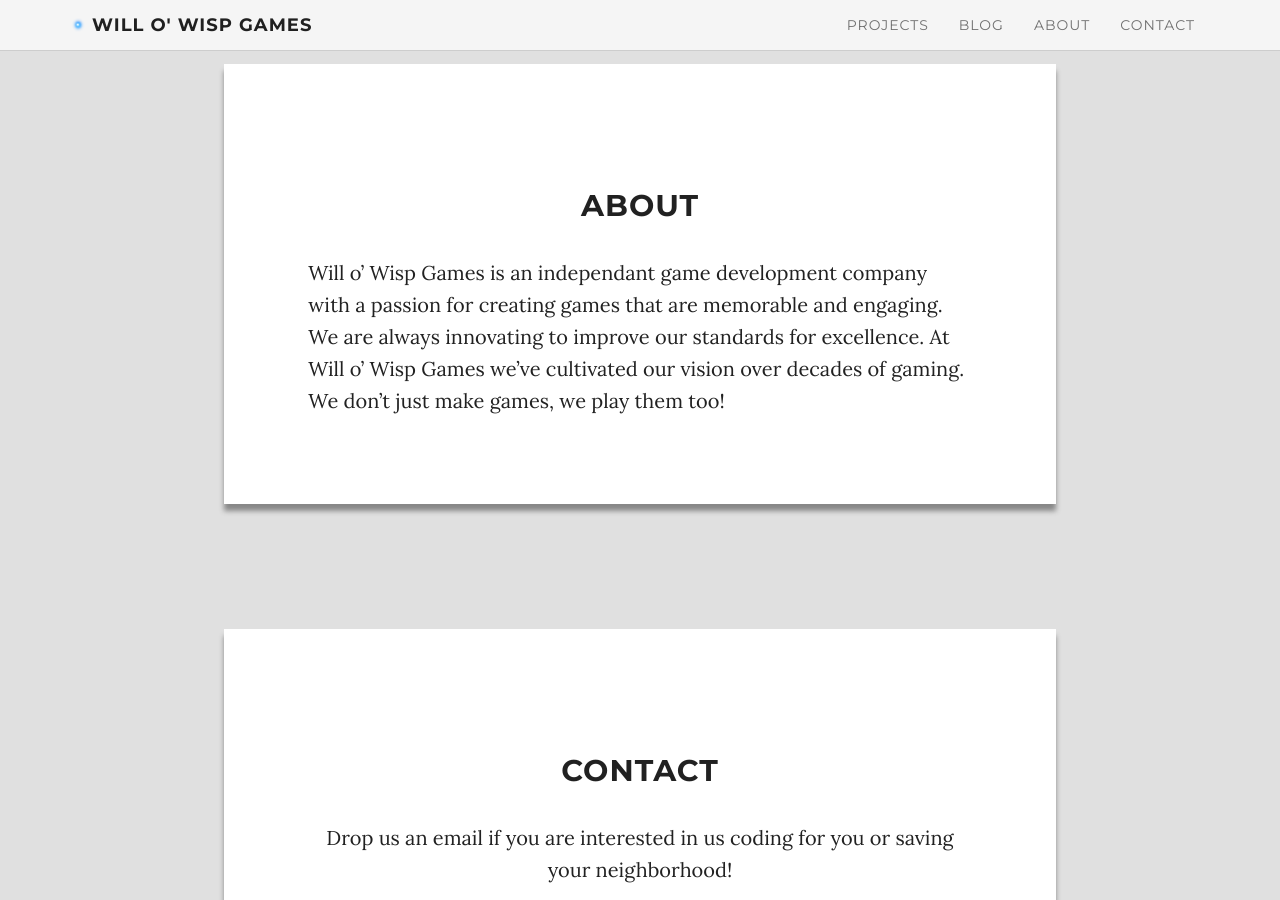
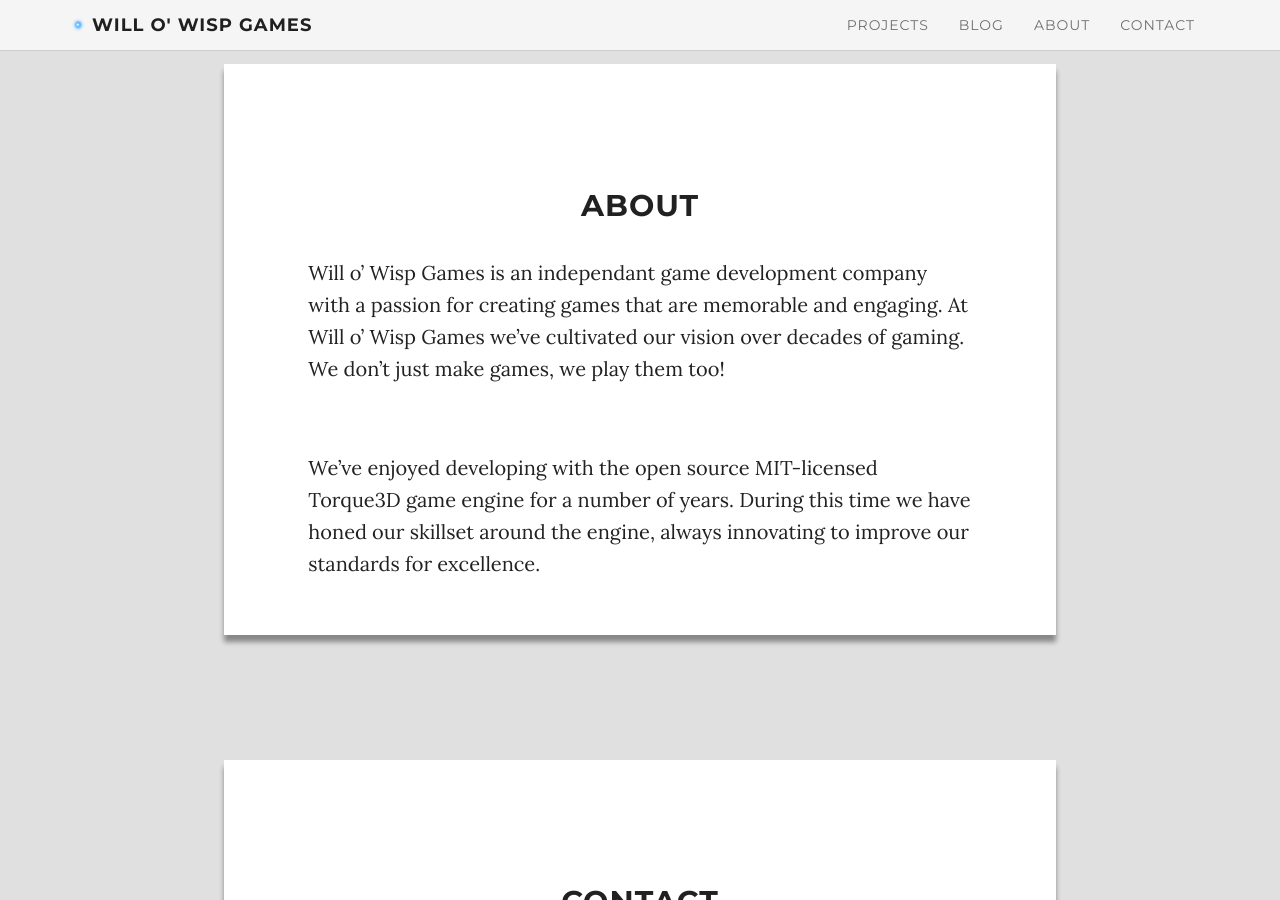
Before and after one commit to WilloWispGames/WilloWispGames.github.io, a Jekyll site: the page built from index.html, in a window 1280 px wide and 900 px high, scrolled down 2351 px. Built offline with Jekyll 4.4.1, drawn with Linux system fonts in a browser that asks for light colours; nearby versions of some CDN libraries; comment, search, counter and statistics services are not loaded.

Commit message:
Update about desc

```diff
--- a/about.html
+++ b/about.html
@@ -5,5 +5,7 @@ title: About
 ---
 ## About
 
-Will o' Wisp Games is an independant game development company with a passion for creating games that are memorable and engaging. We are always innovating to improve our standards for excellence. At Will o' Wisp Games we've cultivated our vision over decades of gaming. We don't just make games, we play them too!<br>
+Will o' Wisp Games is an independant game development company with a passion for creating games that are memorable and engaging. At Will o' Wisp Games we've cultivated our vision over decades of gaming. We don't just make games, we play them too!<br>
 <br>
+
+We've enjoyed developing with the open source MIT-licensed Torque3D game engine for a number of years. During this time we have honed our skillset around the engine, always innovating to improve our standards for excellence.
```
